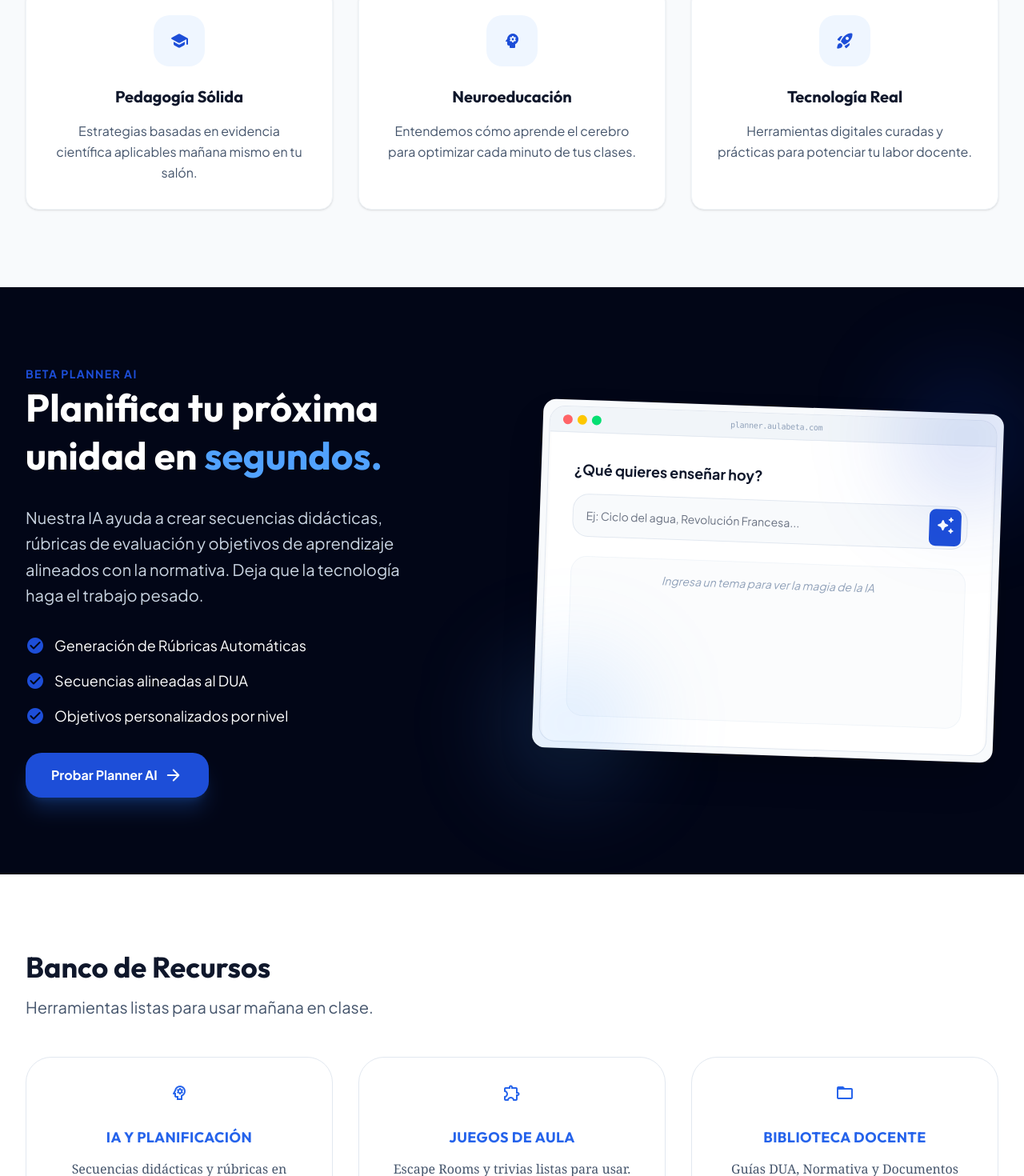
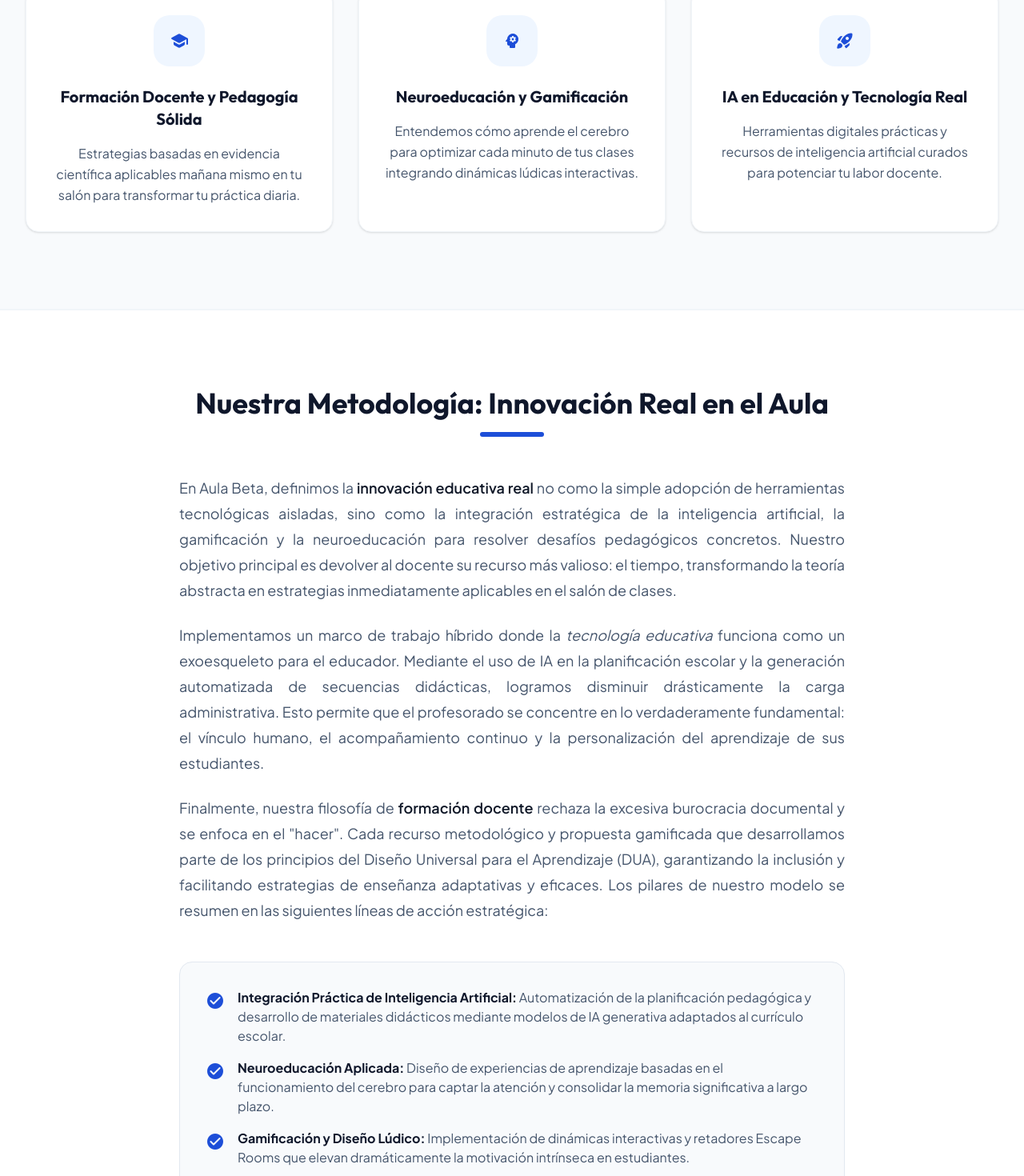
Before and after one commit to andresfelippone1991-bit/aula-beta-innovacion-docente, a React (Vite) app: page / in a window 1280 px wide. Shown: the part 1031-2501 px from the top of the page at 80% size. Built offline with nearby package versions, Linux system fonts and the light colour scheme; no server answers.

Commit message:
feat: mejoras SEO y GEO en la landing page

```diff
--- a/components/Features.tsx
+++ b/components/Features.tsx
@@ -4,18 +4,18 @@ import React from 'react';
 const FEATURE_LIST = [
   {
     icon: 'school',
-    title: 'Pedagogía Sólida',
-    description: 'Estrategias basadas en evidencia científica aplicables mañana mismo en tu salón.'
+    title: 'Formación Docente y Pedagogía Sólida',
+    description: 'Estrategias basadas en evidencia científica aplicables mañana mismo en tu salón para transformar tu práctica diaria.'
   },
   {
     icon: 'psychology',
-    title: 'Neuroeducación',
-    description: 'Entendemos cómo aprende el cerebro para optimizar cada minuto de tus clases.'
+    title: 'Neuroeducación y Gamificación',
+    description: 'Entendemos cómo aprende el cerebro para optimizar cada minuto de tus clases integrando dinámicas lúdicas interactivas.'
   },
   {
     icon: 'rocket_launch',
-    title: 'Tecnología Real',
-    description: 'Herramientas digitales curadas y prácticas para potenciar tu labor docente.'
+    title: 'IA en Educación y Tecnología Real',
+    description: 'Herramientas digitales prácticas y recursos de inteligencia artificial curados para potenciar tu labor docente.'
   }
 ];
 
--- a/components/Hero.tsx
+++ b/components/Hero.tsx
@@ -31,7 +31,7 @@ export const Hero: React.FC = () => {
             <div className="bg-white dark:bg-slate-800 rounded-[3rem] p-3 shadow-[0_50px_100px_-20px_rgba(0,0,0,0.12)] dark:shadow-blue-900/20 border border-slate-100 dark:border-slate-700 transition-all duration-500 group-hover:scale-[1.01] overflow-hidden">
               <div className="relative rounded-[2.5rem] overflow-hidden aspect-[4/3] bg-slate-50 dark:bg-slate-900">
                 <img
-                  alt="Laptop con tecnología educativa holográfica"
+                  alt="Laptop mostrando recursos de tecnología educativa e IA en el aula, concepto de innovación docente real"
                   className="w-full h-full object-cover transform transition-transform duration-700 group-hover:scale-105"
                   src="/images/hero-image.webp"
                   width="800"
--- /dev/null
+++ b/components/Methodology.tsx
@@ -0,0 +1,66 @@
+import React from 'react';
+
+export const Methodology: React.FC = () => {
+  return (
+    <section id="metodologia" className="py-24 bg-white dark:bg-background-dark border-y border-slate-100 dark:border-slate-800">
+      <div className="max-w-4xl mx-auto px-4 sm:px-6 lg:px-8">
+        <div className="text-center mb-12">
+          <h2 className="text-4xl font-bold mb-4 dark:text-white">Nuestra Metodología: Innovación Real en el Aula</h2>
+          <div className="w-20 h-1.5 bg-primary mx-auto rounded-full mb-8"></div>
+        </div>
+
+        <div className="prose prose-lg dark:prose-invert max-w-none text-slate-600 dark:text-slate-300 text-justify space-y-6">
+          <p>
+            En Aula Beta, definimos la <strong>innovación educativa real</strong> no como la simple adopción de herramientas tecnológicas aisladas, sino como la integración estratégica de la inteligencia artificial, la gamificación y la neuroeducación para resolver desafíos pedagógicos concretos. Nuestro objetivo principal es devolver al docente su recurso más valioso: el tiempo, transformando la teoría abstracta en estrategias inmediatamente aplicables en el salón de clases.
+          </p>
+          <p>
+            Implementamos un marco de trabajo híbrido donde la <em>tecnología educativa</em> funciona como un exoesqueleto para el educador. Mediante el uso de IA en la planificación escolar y la generación automatizada de secuencias didácticas, logramos disminuir drásticamente la carga administrativa. Esto permite que el profesorado se concentre en lo verdaderamente fundamental: el vínculo humano, el acompañamiento continuo y la personalización del aprendizaje de sus estudiantes.
+          </p>
+          <p>
+            Finalmente, nuestra filosofía de <strong>formación docente</strong> rechaza la excesiva burocracia documental y se enfoca en el "hacer". Cada recurso metodológico y propuesta gamificada que desarrollamos parte de los principios del Diseño Universal para el Aprendizaje (DUA), garantizando la inclusión y facilitando estrategias de enseñanza adaptativas y eficaces. Los pilares de nuestro modelo se resumen en las siguientes líneas de acción estratégica:
+          </p>
+        </div>
+
+        <div className="mt-12 bg-slate-50 dark:bg-navy-900/50 p-8 rounded-2xl border border-slate-200 dark:border-slate-800">
+          <ul className="space-y-4">
+            <li className="flex items-start gap-4">
+              <span className="material-icons-round text-primary mt-1">check_circle</span>
+              <div>
+                <strong className="text-slate-900 dark:text-white">Integración Práctica de Inteligencia Artificial:</strong>
+                <span className="text-slate-600 dark:text-slate-400"> Automatización de la planificación pedagógica y desarrollo de materiales didácticos mediante modelos de IA generativa adaptados al currículo escolar.</span>
+              </div>
+            </li>
+            <li className="flex items-start gap-4">
+              <span className="material-icons-round text-primary mt-1">check_circle</span>
+              <div>
+                <strong className="text-slate-900 dark:text-white">Neuroeducación Aplicada:</strong>
+                <span className="text-slate-600 dark:text-slate-400"> Diseño de experiencias de aprendizaje basadas en el funcionamiento del cerebro para captar la atención y consolidar la memoria significativa a largo plazo.</span>
+              </div>
+            </li>
+            <li className="flex items-start gap-4">
+              <span className="material-icons-round text-primary mt-1">check_circle</span>
+              <div>
+                <strong className="text-slate-900 dark:text-white">Gamificación y Diseño Lúdico:</strong>
+                <span className="text-slate-600 dark:text-slate-400"> Implementación de dinámicas interactivas y retadores Escape Rooms que elevan dramáticamente la motivación intrínseca en estudiantes.</span>
+              </div>
+            </li>
+            <li className="flex items-start gap-4">
+              <span className="material-icons-round text-primary mt-1">check_circle</span>
+              <div>
+                <strong className="text-slate-900 dark:text-white">Optimización del Tiempo Docente:</strong>
+                <span className="text-slate-600 dark:text-slate-400"> Reducción de rutinas administrativas repetitivas mediante la curación de herramientas digitales, enfocando el esfuerzo en la didáctica y la enseñanza directa.</span>
+              </div>
+            </li>
+            <li className="flex items-start gap-4">
+              <span className="material-icons-round text-primary mt-1">check_circle</span>
+              <div>
+                <strong className="text-slate-900 dark:text-white">Accesibilidad Universal (DUA):</strong>
+                <span className="text-slate-600 dark:text-slate-400"> Creación de recursos educativos flexibles que proveen múltiples formas de implicación, representación y expresión para asegurar aprendizajes inclusivos.</span>
+              </div>
+            </li>
+          </ul>
+        </div>
+      </div>
+    </section>
+  );
+};
--- a/components/ResourceBank.tsx
+++ b/components/ResourceBank.tsx
@@ -7,22 +7,22 @@ import { ResourceRequestModal } from './ResourceRequestModal';
 const CATEGORIES = [
   {
     key: 'ia-planificacion',
-    title: 'IA Y PLANIFICACIÓN',
-    description: 'Secuencias didácticas y rúbricas en segundos.',
+    title: 'IA Y PLANIFICACIÓN PARA DOCENTES',
+    description: 'Secuencias didácticas y rúbricas generadas por inteligencia artificial en segundos.',
     icon: 'psychology',
     path: '/ia-planificacion'
   },
   {
     key: 'juegos-aula',
-    title: 'JUEGOS DE AULA',
-    description: 'Escape Rooms y trivias listas para usar.',
+    title: 'GAMIFICACIÓN Y JUEGOS DE AULA',
+    description: 'Escape Rooms y trivias estratégicas listas para ser aplicadas en clase.',
     icon: 'extension',
     path: '/juegos-aula'
   },
   {
     key: 'biblioteca-docente',
     title: 'BIBLIOTECA DOCENTE',
-    description: 'Guías DUA, Normativa y Documentos esenciales.',
+    description: 'Guías DUA, Normativa y Documentos esenciales para el educador.',
     icon: 'folder_open',
     path: '/biblioteca-docente'
   }
--- a/index.html
+++ b/index.html
@@ -23,7 +23,8 @@
   <!-- End Google Tag Manager -->
   <meta charset="UTF-8" />
   <meta name="viewport" content="width=device-width, initial-scale=1.0" />
-  <title>Aula Beta - Innovación real para el aula real</title>
+  <title>Aula Beta | Innovación Docente y Recursos para el Aula Real</title>
+  <meta name="description" content="Aula Beta ofrece innovación real para docentes. Encuentra recursos para el aula, estrategias de gamificación, tecnología educativa y soluciones de IA en educación diseñadas para transformar la enseñanza y simplificar tu formación docente diaria." />
   <link rel="preconnect" href="https://fonts.googleapis.com" />
   <link rel="preconnect" href="https://fonts.gstatic.com" crossorigin />
   <link rel="preconnect" href="https://i.ibb.co" />
--- a/pages/Home.tsx
+++ b/pages/Home.tsx
@@ -2,6 +2,7 @@
 import React from 'react';
 import { Hero } from '../components/Hero';
 import { Features } from '../components/Features';
+import { Methodology } from '../components/Methodology';
 import { PlannerAI } from '../components/PlannerAI';
 import { ResourceBank } from '../components/ResourceBank';
 import { InstitutionalEcosystem } from '../components/InstitutionalEcosystem';
@@ -12,6 +13,7 @@ export const Home: React.FC = () => {
         <>
             <Hero />
             <Features />
+            <Methodology />
             <PlannerAI />
             <ResourceBank />
             <InstitutionalEcosystem />
```
